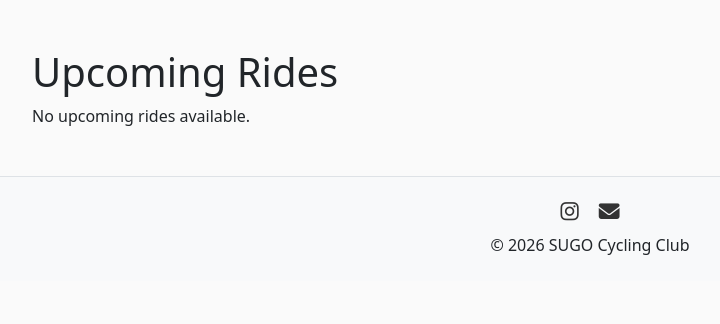
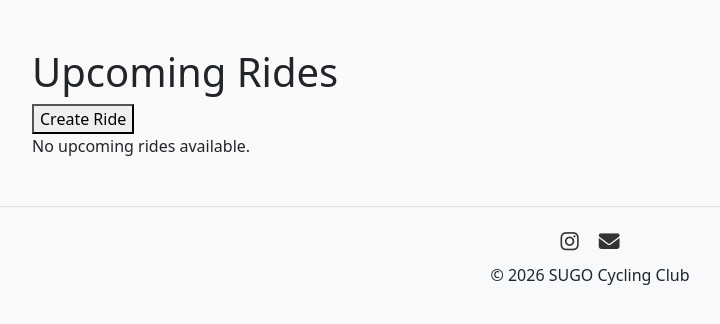
Before and after one commit to filippo-ciucciomei/sugo-membership-waes-project, a Django app: page /rides/ in a window 1280 px wide. Shown: the part 63-387 px from the top of the page, without its empty margins (50-770 px from the left). Run offline with Django 5.2, Linux system fonts and the light colour scheme; the visitor is signed in with stand-in values (Sample User, id 1); data that the repository does not hold is empty.

Commit message:
create, edit, delete rides

```diff
--- a/rides/urls.py
+++ b/rides/urls.py
@@ -1,9 +1,12 @@
 from django.urls import path
-from .views import RideListView, RideDetailView, join_ride, leave_ride
+from .views import RideListView, RideDetailView, join_ride, leave_ride, CreateRideView, UpdateRideView, DeleteRideView
 
 urlpatterns = [
     path("", RideListView.as_view(), name="ride_list"),
+    path("create/", CreateRideView.as_view(), name="create_ride"),
     path("<slug:slug>/", RideDetailView.as_view(), name="ride_detail"),
     path("<slug:slug>/join/", join_ride, name="join_ride"),
     path("<slug:slug>/leave/", leave_ride, name="leave_ride"),
+    path("<slug:slug>/edit/", UpdateRideView.as_view(), name="update_ride"),
+    path("<slug:slug>/delete/", DeleteRideView.as_view(), name="delete_ride"),
 ]
--- a/rides/views.py
+++ b/rides/views.py
@@ -3,6 +3,9 @@ from django.views.generic import ListView, DetailView
 from django.utils import timezone
 from .models import Ride, Attendance
 from django.shortcuts import get_object_or_404, redirect
+from django.views.generic.edit import CreateView, UpdateView, DeleteView
+from .forms import RideForm
+from django.urls import reverse_lazy
 
 # Create your views here.
 
@@ -59,3 +62,43 @@ def leave_ride(request, slug):
     ).delete()
 
     return redirect("ride_detail", slug=ride.slug)
+
+
+class CreateRideView(CreateView):
+    model = Ride
+    form_class = RideForm
+    template_name = "rides/create_ride.html"
+    success_url = reverse_lazy("ride_list")
+
+    def form_valid(self, form):
+        # Set the user to the currently logged-in user before saving the form
+        form.instance.user = self.request.user
+        return super().form_valid(form)
+
+
+class UpdateRideView(UpdateView):
+    model = Ride
+    form_class = RideForm
+    template_name = "rides/update_ride.html"
+
+    def get_success_url(self):
+        return reverse_lazy("ride_detail", kwargs={"slug": self.object.slug})
+
+    def form_valid(self, form):
+        # Ensure that only the owner can update the ride
+        if form.instance.user != self.request.user:
+            form.add_error(None, "You are not allowed to edit this ride.")
+            return self.form_invalid(form)
+        return super().form_valid(form)
+
+
+class DeleteRideView(DeleteView):
+    model = Ride
+    template_name = "rides/delete_ride.html"
+    success_url = reverse_lazy("ride_list")
+
+    def dispatch(self, request, *args, **kwargs):
+        self.object = self.get_object()
+        if self.object.user != self.request.user:
+            raise PermissionDenied
+        return super().dispatch(request, *args, **kwargs)
--- a/static/css/style.css
+++ b/static/css/style.css
@@ -43,3 +43,14 @@ a {
     color: #000000;
     text-decoration: none;
 }
+
+.delete-edit {
+    font-size: 12px;
+    vertical-align: text-top;
+    margin-top: 9px;
+    opacity: 0.7;
+}
+
+.delete-edit:hover {
+  opacity: 1;
+}
--- a/templates/rides/ride_list.html
+++ b/templates/rides/ride_list.html
@@ -3,6 +3,12 @@
 {% block content %}
 
 <h1>Upcoming Rides</h1>
+
+{% if user.is_authenticated %}
+    <a href="{% url 'create_ride' %}">
+        <button>Create Ride</button>
+    </a>
+{% endif %}
 
 <div class="ride-list">
 
```
Also changed, not shown: rides/forms.py (added, +20 -0 lines), templates/rides/create_ride.html (added, +14 -0 lines), templates/rides/delete_ride.html (added, +20 -0 lines), templates/rides/ride_detail.html (+14 -0 lines), templates/rides/update_ride.html (added, +18 -0 lines).
